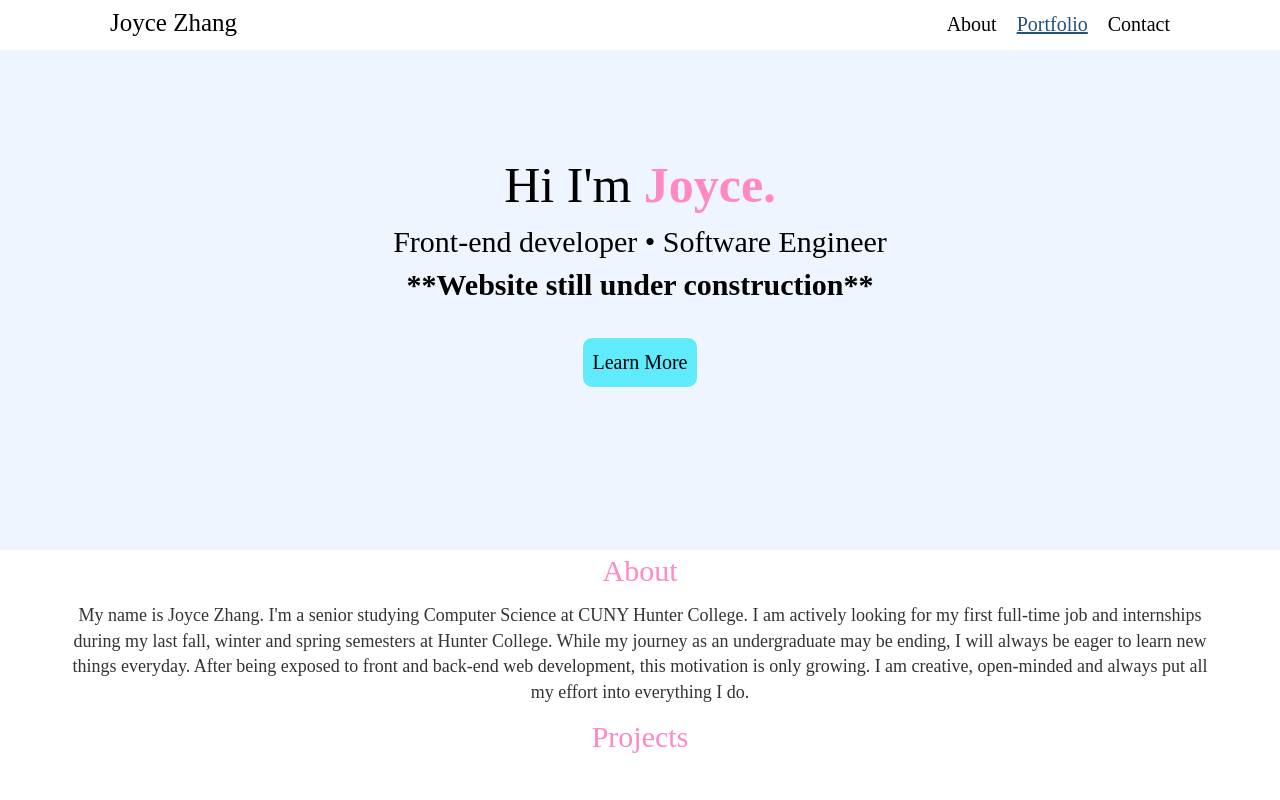
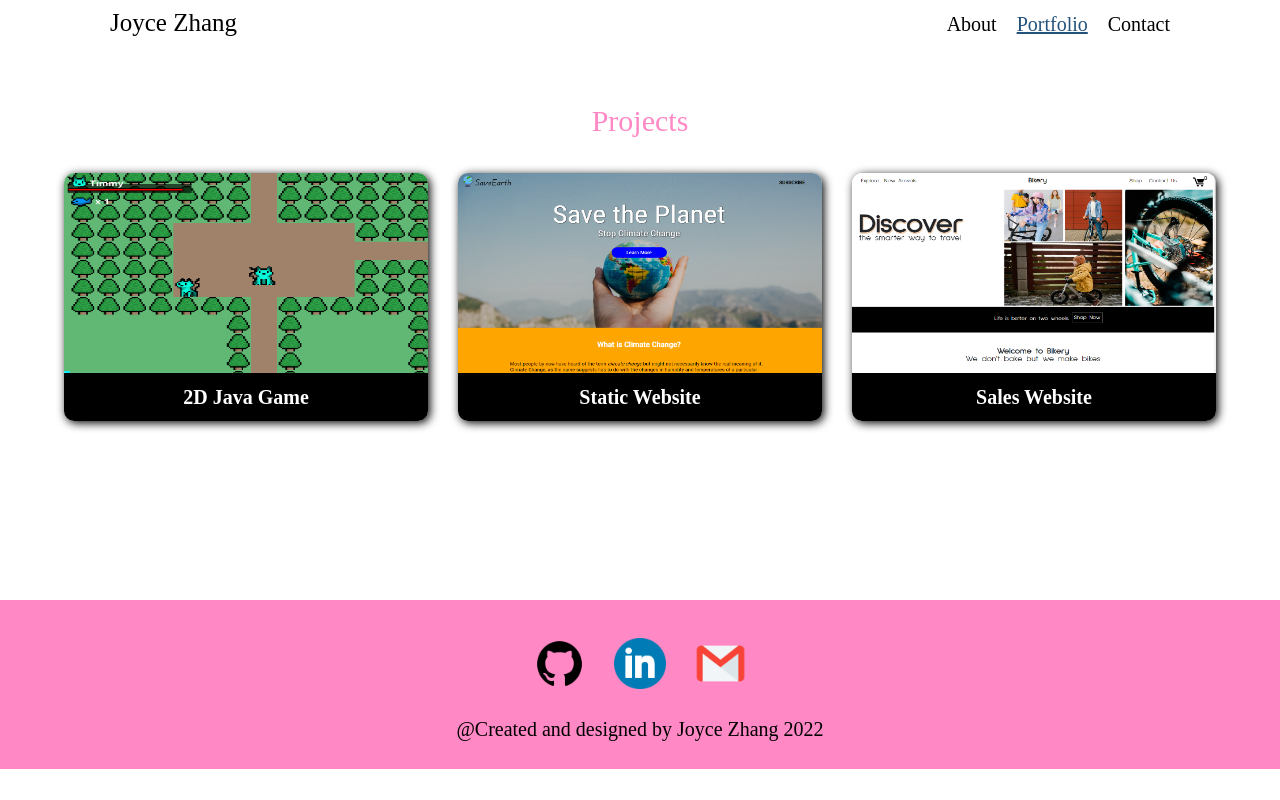
Before and after one commit to JZBlank/jzblank.github.io, a plain HTML site: page index.html in a window 1280 px wide. Both pictures are taken after a click on the link "Portfolio". Shown: the top 800 px of the page. Drawn offline with nearby package versions, Linux system fonts and the light colour scheme.

Commit message:
updated layout + created cards for projects

```diff
--- a/index.html
+++ b/index.html
@@ -16,7 +16,7 @@
        <nav>
           <ul>
             <li><div class="name"><a href="#">Joyce Zhang</a></h1></li>
-            <li><a href="#about" class='underline'>About</a><a href="#" class='underline'>Portfolio</a><a href="#" class='underline'>Contact</a></li>
+            <li><a href="#" class='underline' id="about_nav">About</a><a href="#" class='underline' id="portfolio_nav">Portfolio</a><a href="#" class='underline' id="about_nav">Contact</a></li>
           </ul>
        </nav>
     </header>
@@ -30,12 +30,14 @@
           <div class="welcome_title2">
             Front-end developer • Software Engineer <br><b>**Website still under construction**</b>
           </div>
-        </div>
           <button type="button" name="button">Learn More</button>
         </div>
       </div>
 
-    <div class="aboutPage" id="about">
+
+
+
+      <div class="aboutPage">
         <div class="aboutPage_container">
           <div class="aboutTextTitle">
             About
@@ -47,7 +49,8 @@
         </div>
       </div>
 
-    <div class="portfolioPage">
+
+      <div class="portfolioPage" id="portfolio">
         <div class="portfolio_container">
           <div class="portfolio_title">
             Projects
@@ -56,6 +59,7 @@
           <div class="fluid-container">
             <div class="row">
               <div class="col-lg-4 col-md-12 col-sm-12">
+
                 <div class="item">
                   <div class="item_img">
                     <img src="img/proj1.png" alt="Image of Project 1">
@@ -92,6 +96,14 @@
         </div>
       </div>
 
+
+
+
+
+
+    </div>
+
+
     <footer class="footer_container">
         <div class="icons">
           <a href="https://github.com/JZBlank" target="_blank"><img src="img/github.png" alt="Github Icon"></a>
@@ -100,7 +112,8 @@
         </div>
         <div class="text">@Created and designed by Joyce Zhang 2022</div>
     </footer>
-
+    <script type="text/javascript" src="https://code.jquery.com/jquery-3.6.0.js"></script>
+    <script type="text/javascript" src="script.js"></script>
     <script src="https://cdn.jsdelivr.net/npm/bootstrap@5.2.0/dist/js/bootstrap.bundle.min.js" integrity="sha384-A3rJD856KowSb7dwlZdYEkO39Gagi7vIsF0jrRAoQmDKKtQBHUuLZ9AsSv4jD4Xa" crossorigin="anonymous"></script>
   </body>
 </html>
--- a/index.js
+++ /dev/null
@@ -1 +0,0 @@
-console.log("TEST")
--- /dev/null
+++ b/script.js
@@ -0,0 +1,28 @@
+$(document).ready(function(){
+
+
+  $('button').click(function(){
+    $('.welcome_container').hide();
+    $('#portfolio').hide();
+    $('.aboutPage').show();
+  })
+
+  $('.name').click(function(){
+    $('#portfolio').hide();
+    $('.aboutPage').hide();
+    $('.welcome_container').show();
+  })
+
+  $('#about_nav').click(function(){
+    $('.welcome_container').hide();
+    $('#portfolio').hide();
+    $('.aboutPage').show();
+  })
+
+  $('#portfolio_nav').click(function(){
+    $('.welcome_container').hide();
+    $('#about').hide();
+    $('#portfolio').show();
+  })
+
+})
--- a/style.css
+++ b/style.css
@@ -12,7 +12,6 @@ header{
 
 nav ul li{
   display: inline-block;
-  color: black;
 }
 
 .right{
@@ -74,9 +73,9 @@ nav ul li:last-child{
 .welcome{
   width: 100%;
   text-align: center;
-  height: 500px;
+  height: 550px;
   color: black;
-  background-color: #EEF5FF;
+  background-color: white;
 }
 
 .welcome_container{
@@ -91,8 +90,6 @@ nav ul li:last-child{
 
 .welcome_title1{
   font-size: 50px;
-  opacity: 0;
-  animation-name: fadeInText;
   animation-delay: 0.2s;
   animation-duration: 3s;
   animation-fill-mode: forwards;
@@ -100,16 +97,9 @@ nav ul li:last-child{
 
 .welcome_title2{
   font-size: 30px;
-  animation-delay: 1s;;
-  animation-name: fadeInText;
+  animation-delay: 1s;
   animation-duration: 2s;
   animation-fill-mode: forwards;
-  opacity: 0;
-}
-
-@keyframes fadeInText {
-  0%{}
-  100%{opacity: 1;}
 }
 
 .welcome_container button{
@@ -120,7 +110,16 @@ nav ul li:last-child{
   border-radius: 10px;
   color: black;
   transition: 0.5s;
+  animation-delay: 2s;
+  animation-duration: 2s;
+  animation-fill-mode: forwards;
 }
+
+@keyframes fadeInText {
+  0%{}
+  100%{opacity: 1;}
+}
+
 
 .welcome_container button:hover{
   background-color: #FF88C5;
@@ -133,10 +132,11 @@ nav ul li:last-child{
 
 .aboutPage{
   width: 100%;
+  display: none;
 }
 
 .aboutPage_container{
-  width: 90%;
+  width: 50%;
   text-align: center;
   margin-left: auto;
   margin-right: auto;
@@ -145,9 +145,10 @@ nav ul li:last-child{
 .aboutTextTitle{
   font-size: 30px;
   color: #FF88C5;
+  padding-top: 50px;
 }
 .aboutText{
-  margin-top: 10px;
+  margin-top: 30px;
   font-size: 18px;
 }
 
@@ -155,6 +156,7 @@ nav ul li:last-child{
 /* PORTFOLIO */
 .portfolioPage{
   width: 100%;
+  display: none;
 }
 
 .portfolio_container{
@@ -162,7 +164,7 @@ nav ul li:last-child{
   margin-left: auto;
   margin-right: auto;
   height: 500px;
-  margin-top: 10px;
+  padding-top: 50px;
 }
 
 .portfolio_title{
@@ -173,13 +175,16 @@ nav ul li:last-child{
 
 .item{
   text-align: center;
-  margin-top: 50px;
-  height: 300px;
+  margin-top: 30px;
+  box-shadow: 2px 2px 10px black;
+  border-radius: 10px;
 }
 
 .item .item_img img{
   width: 100%;
-  height: 250px;
+  height: 200px;
+  border-top-left-radius: 10px;
+  border-top-right-radius: 10px;
 }
 
 .item .item_text{
@@ -188,12 +193,14 @@ nav ul li:last-child{
   background-color: black;
   padding: 10px;
   color: white;
+  border-bottom-left-radius: 10px;
+  border-bottom-right-radius: 10px;
 }
 
 
 /* FOOTER */
 .footer_container{
-  background-color: #5FEBFC;
+  background-color: #FF88C5;
   height: auto;
   padding-top: 5px;
 }
```
Lines whose indentation alone changed are shown as unchanged.
